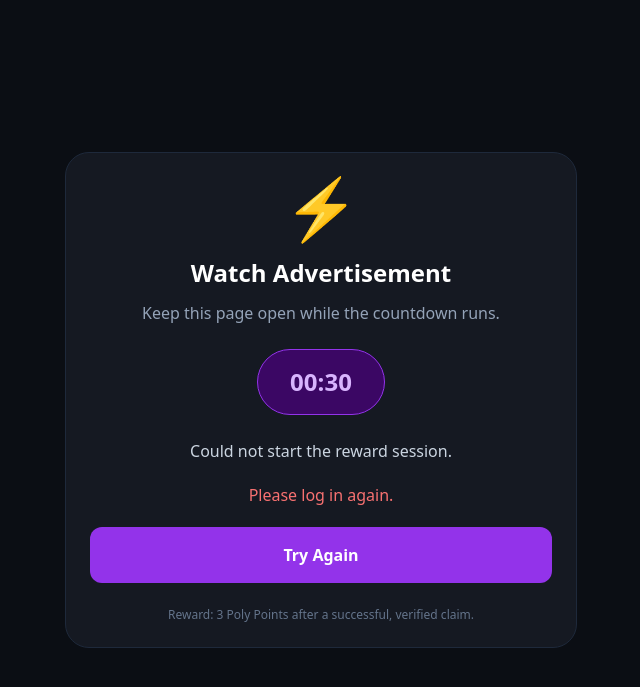
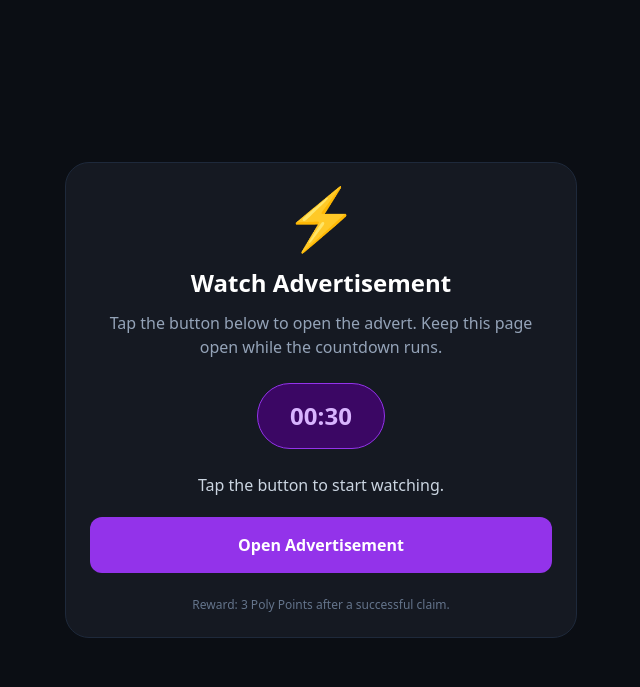
Before and after one commit to wizzidiamondblog-sketch/poly-earn, a Flask app: template templates/watch_ad.html in a window 1280 px wide. Shown: the top 687 px of the page, without its empty margins (319-959 px from the left). Run offline with Flask 3, Linux system fonts and the light colour scheme; the template is opened without the code that fills it, so the values that code supplies are empty; some libraries are stand-ins or nearby versions.

Commit message:
Update advertisement interaction and UI elements

```diff
--- a/templates/watch_ad.html
+++ b/templates/watch_ad.html
@@ -16,7 +16,7 @@
     <h1 class="text-2xl font-bold mb-3">Watch Advertisement</h1>
 
     <p class="text-slate-400 mb-6">
-      Keep this page open while the countdown runs.
+      Tap the button below to open the advert. Keep this page open while the countdown runs.
     </p>
 
     <div id="timer"
@@ -25,18 +25,23 @@
     </div>
 
     <p id="status" class="text-slate-300 mb-5">
-      Opening advertisement and starting timer...
+      Tap the button to start watching.
     </p>
 
     <p id="error" class="hidden text-red-400 mb-5"></p>
 
-    <button id="retry"
-      class="hidden w-full rounded-xl bg-purple-600 py-4 font-bold text-white">
+    <button id="startBtn" type="button"
+      class="w-full rounded-xl bg-purple-600 py-4 font-bold text-white">
+      Open Advertisement
+    </button>
+
+    <button id="retry" type="button"
+      class="hidden w-full rounded-xl bg-slate-700 py-4 font-bold text-white mt-3">
       Try Again
     </button>
 
     <p class="text-xs text-slate-500 mt-6">
-      Reward: 3 Poly Points after a successful, verified claim.
+      Reward: 3 Poly Points after a successful claim.
     </p>
   </main>
 
@@ -46,6 +51,7 @@
     const timerEl = document.getElementById("timer");
     const statusEl = document.getElementById("status");
     const errorEl = document.getElementById("error");
+    const startBtn = document.getElementById("startBtn");
     const retryBtn = document.getElementById("retry");
 
     let started = false;
@@ -53,10 +59,14 @@
 
     function showError(message) {
       clearInterval(countdownInterval);
+      started = false;
+
       timerEl.textContent = "00:30";
       statusEl.textContent = "Could not start the reward session.";
       errorEl.textContent = message;
       errorEl.classList.remove("hidden");
+
+      startBtn.classList.remove("hidden");
       retryBtn.classList.remove("hidden");
     }
 
@@ -64,65 +74,82 @@
       if (started) return;
       started = true;
 
+      errorEl.classList.add("hidden");
+      startBtn.disabled = true;
+      startBtn.classList.add("opacity-50");
       retryBtn.classList.add("hidden");
-      errorEl.classList.add("hidden");
-      statusEl.textContent = "Opening advertisement...";
+      statusEl.textContent = "Authorizing your reward session...";
 
-      // Request server authorization first.
-      // Open the ad immediately after authorization succeeds.
+      // Open the advert immediately during the button tap.
+      // This helps prevent mobile browsers from blocking the popup.
+      const adWindow = window.open(AD_URL, "_blank");
+
+      if (!adWindow) {
+        started = false;
+        startBtn.disabled = false;
+        startBtn.classList.remove("opacity-50");
+
+        showError("Your browser blocked the advert. Allow pop-ups, then tap Try Again.");
+        return;
+      }
+
       try {
         const response = await fetch("/start-ad", {
           method: "POST",
-          headers: { "Accept": "application/json" },
+          headers: {
+            "Accept": "application/json"
+          },
           credentials: "same-origin"
         });
 
         const data = await response.json();
 
         if (!response.ok || !data.ok) {
-          throw new Error(data.message || "Server could not authorize this session.");
-        }
+          try {
+            adWindow.close();
+          } catch (e) {}
 
-        // The user clicks Watch Ad to reach this page.
-        // Some mobile browsers may block a delayed new tab.
-        const adWindow = window.open(AD_URL, "_blank");
-
-        if (!adWindow) {
-          started = false;
-          showError("Your browser blocked the advert. Allow pop-ups and tap Try Again.");
-          return;
+          throw new Error(
+            data.message || "The server could not authorize this session."
+          );
         }
 
         let remaining = 30;
         timerEl.textContent = "00:30";
-        statusEl.textContent = "Advertisement opened. Please wait...";
+        statusEl.textContent =
+          "Advert opened. Keep this page open until the timer finishes.";
+
+        startBtn.classList.add("hidden");
 
         countdownInterval = setInterval(() => {
           remaining--;
-          timerEl.textContent = "00:" + String(remaining).padStart(2, "0");
+
+          timerEl.textContent =
+            "00:" + String(remaining).padStart(2, "0");
 
           if (remaining <= 0) {
             clearInterval(countdownInterval);
-            statusEl.textContent = "Time complete. Claiming your reward...";
+            statusEl.textContent = "Time complete. Submitting reward claim...";
 
             const form = document.createElement("form");
             form.method = "POST";
             form.action = "/claim-reward";
+
             document.body.appendChild(form);
             form.submit();
           }
         }, 1000);
 
       } catch (error) {
-        started = false;
         showError(error.message || "Unable to start. Please try again.");
+      } finally {
+        startBtn.disabled = false;
+        startBtn.classList.remove("opacity-50");
       }
     }
 
+    startBtn.addEventListener("click", startWatching);
     retryBtn.addEventListener("click", startWatching);
-
-    // Start automatically when the page loads.
-    startWatching();
   </script>
 
 </body>
```
